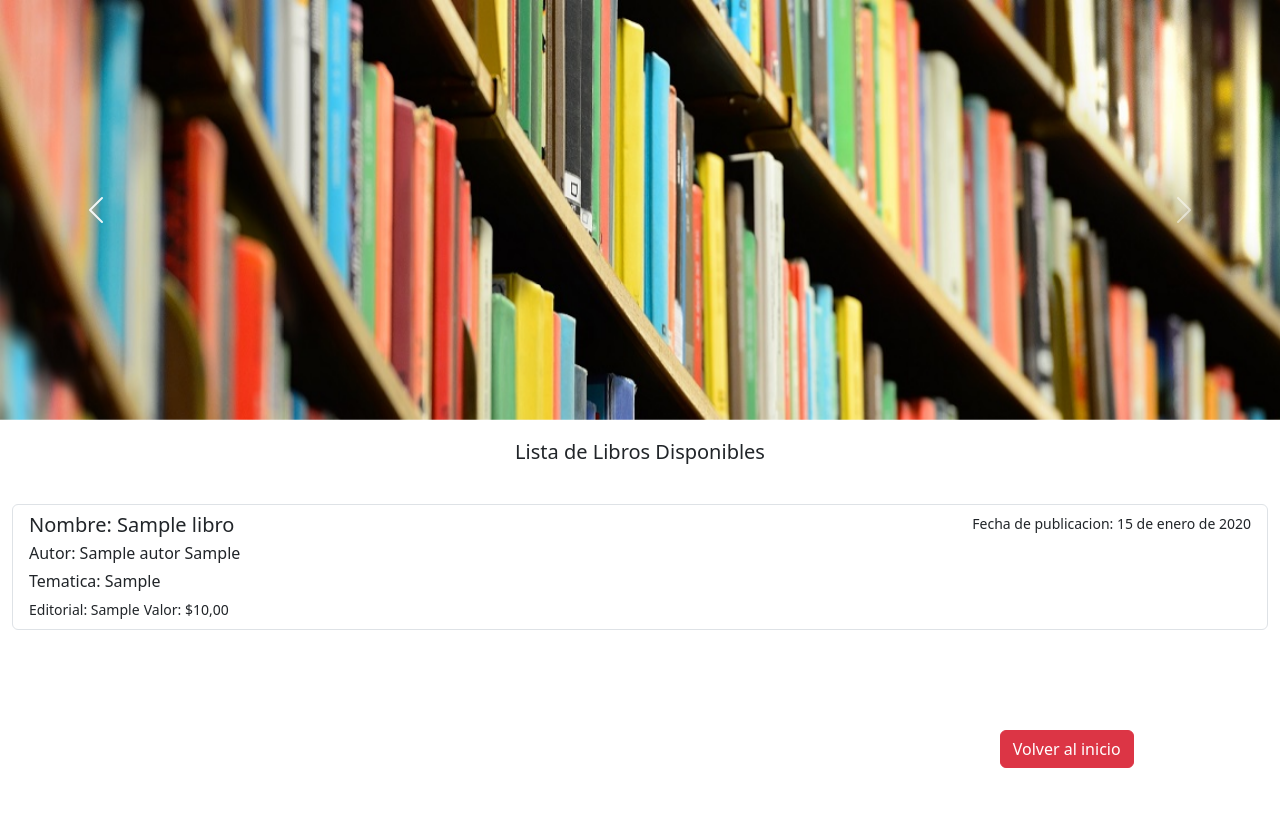
After one commit to classFrancis/LibreriaFPV, a Django app: page /catalogolibros/ in a window 1280 px wide. The commit adds this page. Run offline with Django 4.2, Linux system fonts and the light colour scheme; tables that the repository leaves empty hold one stand-in row (values such as "Sample post").

Commit message:
actualizaciones varias

```diff
--- a/LibreriaFPV/urls.py
+++ b/LibreriaFPV/urls.py
@@ -27,6 +27,7 @@ urlpatterns = [
     path('logout/', views.cerrar_sesion, name='logout'),
     path('perfil/', views.perfil, name='perfil'),
     path('perfiladmin/', views.perfil_admin, name='perfiladmin'),
+    path('catalogolibros/',views.catalogo, name='catalogolibros'),
 
 
 
--- a/libreriaApp/views.py
+++ b/libreriaApp/views.py
@@ -23,6 +23,11 @@ def add_libro(request):
     else:
         form=LibroRegistroForm()
     return render(request,'TEMPLATE DE REGISTRO',{'form':form})
+
+#Listar libros del catalogo en el template del catalogo
+def catalogo(request):
+    libros = Libro.objects.all()
+    return render(request, 'catalogo.html', {'libros': libros})
 
 #Registrarse como usuario
 def registrarse(request):
--- /dev/null
+++ b/templates/catalogo.html
@@ -0,0 +1,76 @@
+<!DOCTYPE html>
+{% load static %}
+<html lang="en">
+<head>
+    <meta charset="UTF-8">
+    <meta name="viewport" content="width=device-width, initial-scale=1.0">
+    <link href="https://cdn.jsdelivr.net/npm/bootstrap@5.3.0-alpha3/dist/css/bootstrap.min.css" rel="stylesheet" integrity="sha384-KK94CHFLLe+nY2dmCWGMq91rCGa5gtU4mk92HdvYe+M/SXH301p5ILy+dN9+nJOZ" crossorigin="anonymous">
+    <script src="https://cdn.jsdelivr.net/npm/bootstrap@5.3.0-alpha3/dist/js/bootstrap.bundle.min.js" integrity="sha384-ENjdO4Dr2bkBIFxQpeoTz1HIcje39Wm4jDKdf19U8gI4ddQ3GYNS7NTKfAdVQSZe" crossorigin="anonymous"></script>
+    <title>Catalogo de libros disponibles</title>
+</head>
+<body>
+
+    <div id="carouselExampleCaptions" class="carousel slide"><!--Banner-->
+        <div class="carousel-inner">
+            <div class="carousel-item active">
+            <img src="{% static 'images/banner (4).jpg' %}" class="d-block w-100" alt="...">
+            <div class="carousel-caption d-none d-md-block">
+            </div>
+            </div>
+            <div class="carousel-item">
+            <img src="{% static 'images/banner (1).jpg' %}" class="d-block w-100" alt="...">
+            <div class="carousel-caption d-none d-md-block">
+            </div>
+            </div>
+            <div class="carousel-item">
+            <img src="{% static 'images/banner (2).jpg' %}" class="d-block w-100" alt="...">
+            <div class="carousel-caption d-none d-md-block">
+            </div>
+            </div>
+        </div>
+        <button class="carousel-control-prev" type="button" data-bs-target="#carouselExampleCaptions" data-bs-slide="prev">
+            <span class="carousel-control-prev-icon" aria-hidden="true"></span>
+            <span class="visually-hidden">Previous</span>
+        </button>
+        <button class="carousel-control-next" type="button" data-bs-target="#carouselExampleCaptions" data-bs-slide="next">
+            <span class="carousel-control-next-icon" aria-hidden="true"></span>
+            <span class="visually-hidden">Next</span>
+        </button>
+    </div>
+    {% block content %}
+    <h5 class="text-center" style="margin-top: 20px;margin-bottom: 20px;">Lista de Libros Disponibles</h5>
+    <label class="container-fluid" style="margin-top: 20px;margin-bottom: 50px;"><!-- Lista de productos -->
+    <div class="list-group">
+        {% for libro in libros %}
+            <a href="#" class="list-group-item list-group-item-action">
+                <div class="d-flex w-100 justify-content-between">
+                    <h5 class="mb-1">Nombre: {{ libro.titulo }}</h5>
+                    <small>Fecha de publicacion: {{ libro.fechaDePublicacion }}</small>
+                </div>
+                <p class="mb-1">Autor: {{ libro.autorlibro.nombreAutor }} {{ libro.autorlibro.apellidoAutor }}</p>
+                <p class="mb-1">Tematica: {{ libro.tematica }}</p>
+                <small>Editorial: {{ libro.editorial }}</small>
+                <small>Valor: ${{ libro.precio }}</small>
+            </a>
+        {% empty %}
+            <p>No hay libros disponibles.</p>
+        {% endfor %}
+    </div>
+    {% endblock %}
+    </div>
+    </label>
+    <div class="container-fluid text-center"><!-- Grid -->
+        <div class="row">
+          <div class="col">
+            <!-- ?-->
+          </div>
+          <div class="col">
+            <!-- ? -->
+          </div>
+          <div class="col">
+            <a href="{% url 'index' %}" class="btn btn-danger" style="margin-top: 50px;margin-bottom: 50px;">Volver al inicio</a>
+          </div>
+        </div>
+      </div>
+</body>
+</html>
```
Also changed, not shown: templates/index.html (+30 -13 lines), libreriaApp/migrations/0001_initial.py.
